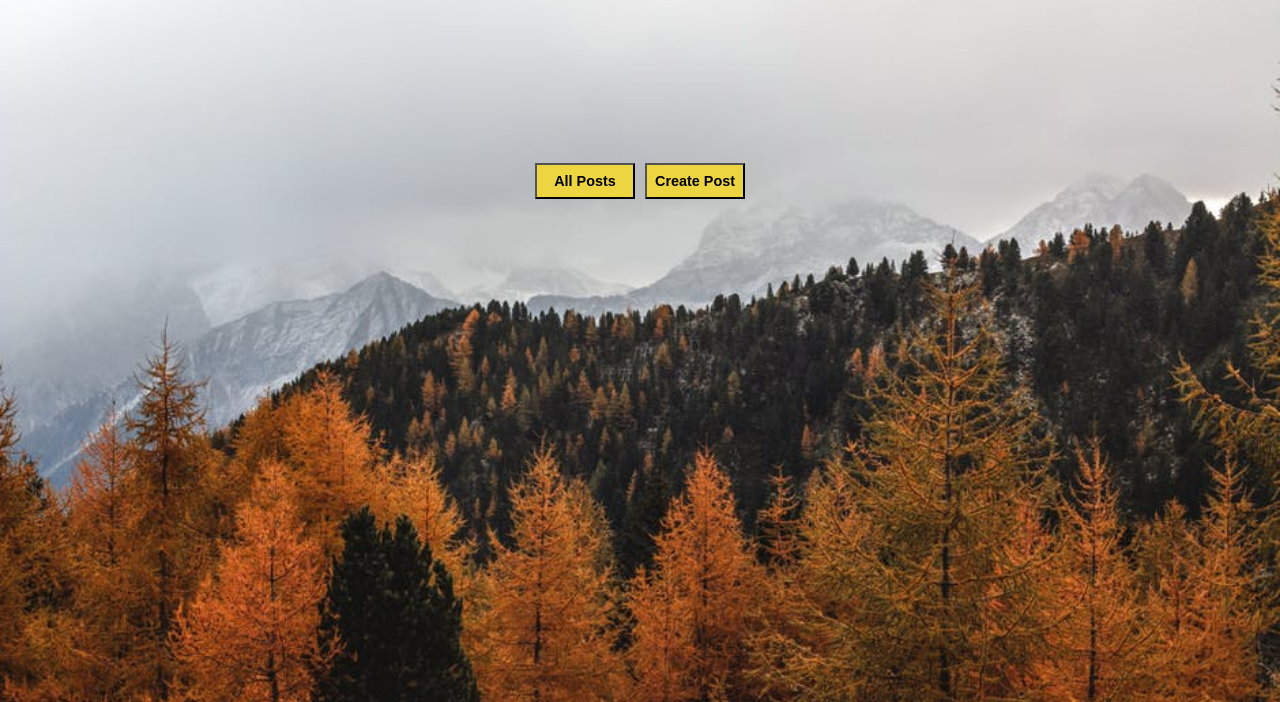
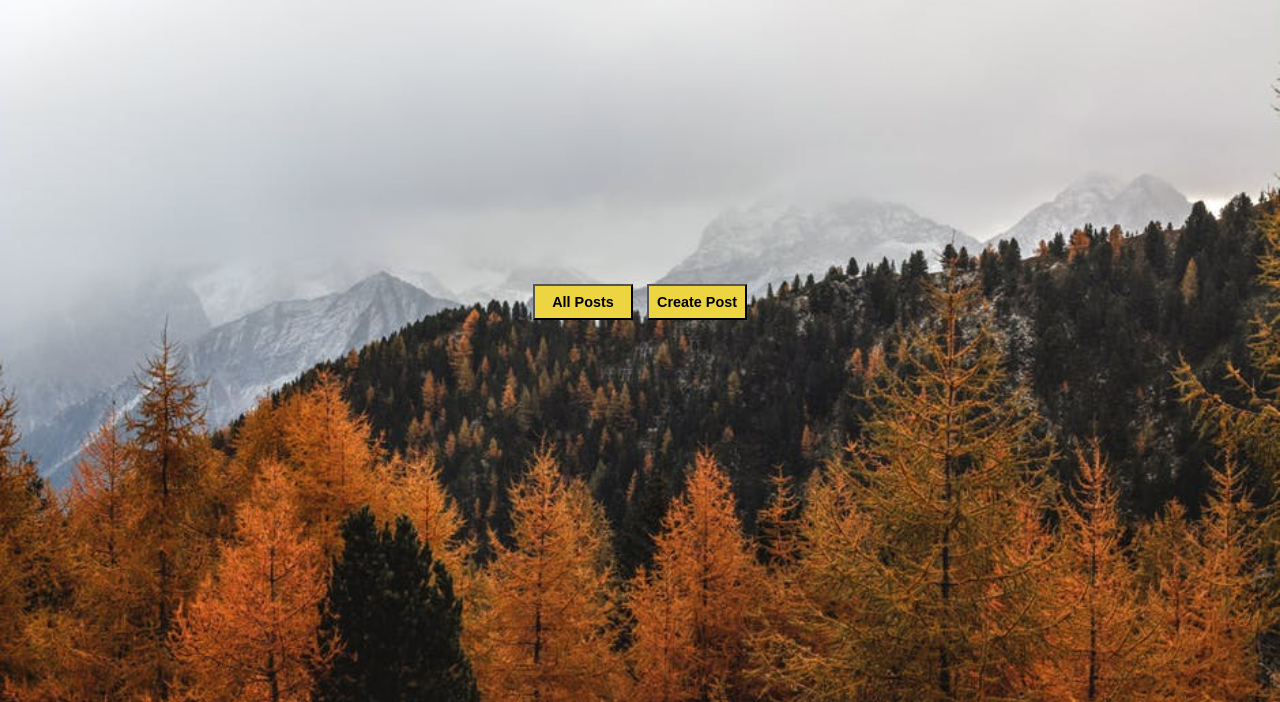
Before and after one commit to parimalvfx/ScriBBler, a plain HTML site: page index.html in a window 1280 px wide. Shown: the part 98-800 px from the top of the page. Drawn offline with Linux system fonts and the light colour scheme.

Commit message:
Refactored styling, id names, function name

```diff
--- a/css/index.css
+++ b/css/index.css
@@ -12,12 +12,12 @@ body{
 
 /* Set a style for the rest of the elements besides the header elements on the index.html page */
 .postButtons {
-    display: flex;
-    flex-direction: row;
-    justify-content: center;
-    margin-top: 13%;
+    position: absolute;
+    top: 50%;
+    left: 50%;
+    transform: translate(-50%, -50%);
 }
-.postButton {
+.postBtn {
     width: 100px;
     padding: 8px;
     margin: 0 5px;
@@ -40,7 +40,6 @@ body{
     resize: vertical;
     height: 300px;
 }
-
 #createPostBtn {
     background-color: #4CAF50;
     color: white;
@@ -54,9 +53,8 @@ body{
 #createPostBtn:hover {
     opacity:1;
 }
-
 .createPostModalContent {
-   background-color: #fefefe;
+    background-color: #fefefe;
     margin: 2% auto;
     padding: 0px 50px;
     border: 1px solid #888;
--- a/index.html
+++ b/index.html
@@ -24,8 +24,8 @@
 
         <div class="postButtons">
             <!-- Insert code for All Posts & Create Post button here -->
-            <input class="postButton" type="button" id="allposts" value="All Posts">
-            <input class="postButton" type="button" onclick="toggleModal('createPostModal');" value="Create Post">
+            <input class="postBtn" type="button" id="allPosts" value="All Posts">
+            <input class="postBtn" type="button" onclick="toggleModal('createPostModal');" value="Create Post">
          </div>
     </div>
 
@@ -78,7 +78,6 @@
                 <input type="text" id="postTitle">
                 <label>Content:</label>
                 <textarea id="postContent" rows="15" cols="75"></textarea>
-                <!-- <input id="createpostbtn" type="" value=""> -->
                 <button id="createPostBtn">Create</button>
             </form>
         </div>
--- a/js/index.js
+++ b/js/index.js
@@ -1,4 +1,5 @@
-document.getElementById("allposts").addEventListener("click", myFunction);
-function myFunction() {
-window.location.href = 'html/bloglist.html';
+function allPosts() {
+    window.location.href = 'html/bloglist.html';
 }
+
+document.getElementById('allPosts').addEventListener('click', allPosts);
```
